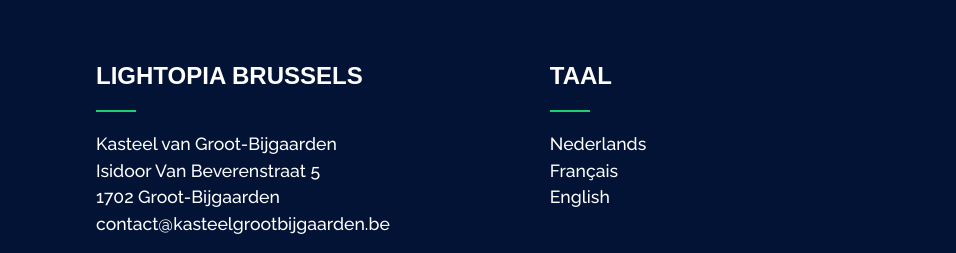
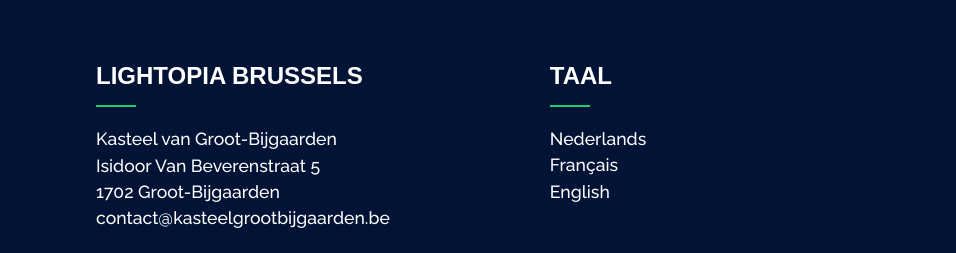
Before and after one commit to pgm-justdesc4/lightopia, a plain HTML site: page index.html in a window 1280 px wide. Shown: the part 5270-5523 px from the top of the page, 0-956 px from the left. Drawn offline with Linux system fonts and the light colour scheme.

Commit message:
changed hr in ::after (footer)

```diff
--- a/index.html
+++ b/index.html
@@ -220,7 +220,6 @@
         <div class="footer__text">
             <div>
                 <h4>Lightopia Brussels</h4>
-                <hr class="footer__hr"> <!--CSS ::after-->
                 <div>
                     <p>
                         Kasteel van Groot-Bijgaarden
@@ -262,7 +261,6 @@
             </div>
             <div class="footer__languages">
                 <h4>Taal</h4>
-                <hr class="footer__hr">
                 <a href="#">Nederlands</a>
                 <br>
                 <a href="#">Français</a>
--- a/static/css/main.css
+++ b/static/css/main.css
@@ -164,14 +164,20 @@ footer {
 }
 
 footer h4 {
+  position: relative;
   font-size: 1.5rem;
   text-transform: uppercase;
+  margin-bottom: 2rem;
 }
 
-.footer__hr {
-  max-width: 2.5rem;
-  border: 0.1rem solid hsl(149, 76%, 46%);
-  margin: 1rem 0 1.2rem 0;
+footer h4::after {
+  content: "";
+  width: 2.5rem;
+  height: 0.125rem;
+  background: hsl(149, 76%, 46%);
+  position: absolute;
+  bottom: -0.8rem;
+  left: 0;
 }
 
 .footer__contact {
```
